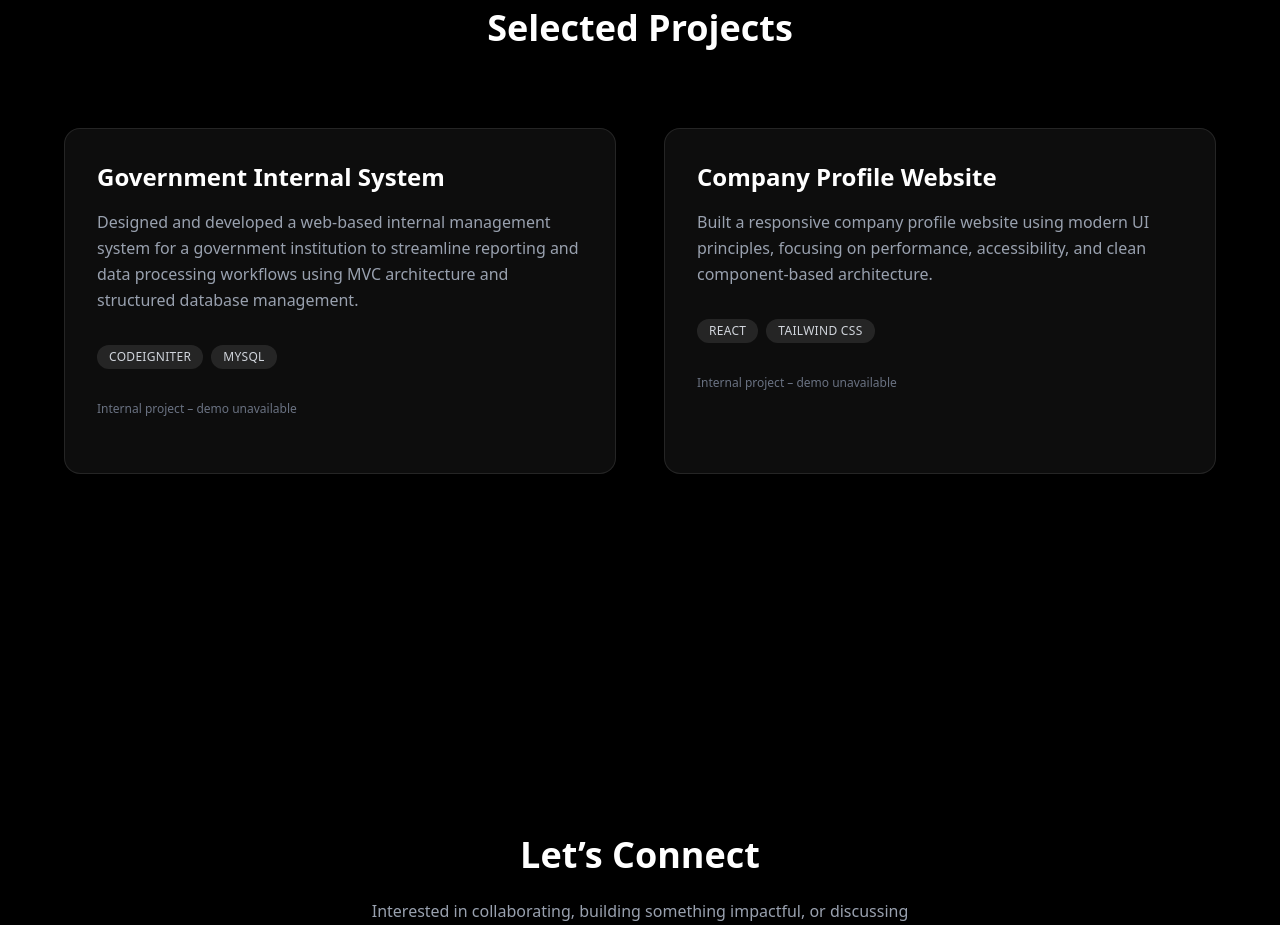
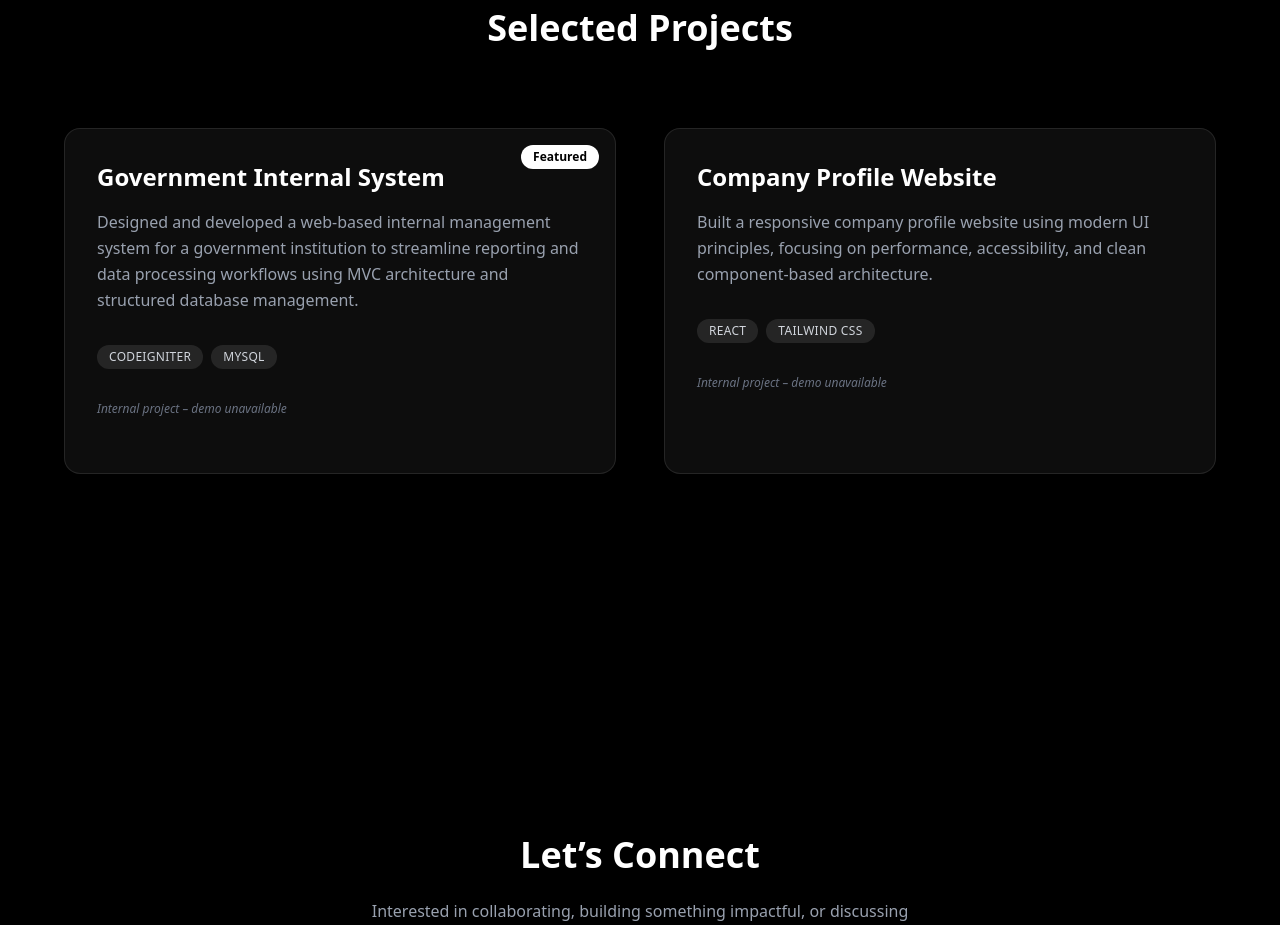
Before and after one commit to devchristov/portfolio, a React (Vite) app: page / in a window 1280 px wide. Shown: the part 3400-4325 px from the top of the page. Built offline with nearby package versions, Linux system fonts and the light colour scheme.

Commit message:
Update projects

```diff
--- a/src/sections/Projects.jsx
+++ b/src/sections/Projects.jsx
@@ -1,4 +1,5 @@
 import { ExternalLink, Github } from "lucide-react";
+import { motion } from "framer-motion";
 
 function Projects() {
   const projects = [
@@ -9,6 +10,7 @@ function Projects() {
       tech: ["CodeIgniter", "MySQL"],
       demo: null,
       github: null,
+      featured: true,
     },
     {
       title: "Company Profile Website",
@@ -17,6 +19,7 @@ function Projects() {
       tech: ["React", "Tailwind CSS"],
       demo: null,
       github: null,
+      featured: false,
     },
   ];
 
@@ -32,10 +35,20 @@ function Projects() {
 
         <div className="grid md:grid-cols-2 gap-12">
           {projects.map((project, index) => (
-            <div
+            <motion.div
               key={index}
-              className="group bg-white/5 border border-white/10 rounded-2xl p-8 backdrop-blur-sm hover:border-white/30 hover:-translate-y-2 hover:shadow-xl hover:shadow-white/5 transition-all duration-300"
+              initial={{ opacity: 0, y: 40 }}
+              whileInView={{ opacity: 1, y: 0 }}
+              transition={{ duration: 0.6, delay: index * 0.15 }}
+              viewport={{ once: true }}
+              className="group relative bg-white/5 border border-white/10 rounded-2xl p-8 backdrop-blur-sm hover:border-white/30 hover:-translate-y-3 hover:shadow-2xl hover:shadow-white/10 transition-all duration-500"
             >
+              {project.featured && (
+                <span className="absolute top-4 right-4 text-xs bg-white text-black px-3 py-1 rounded-full font-semibold">
+                  Featured
+                </span>
+              )}
+
               <h3 className="text-2xl font-semibold mb-4">{project.title}</h3>
 
               <p className="text-gray-400 mb-8 leading-relaxed">
@@ -46,7 +59,7 @@ function Projects() {
                 {project.tech.map((tech, i) => (
                   <span
                     key={i}
-                    className="text-xs uppercase tracking-wide bg-white/10 text-gray-300 px-3 py-1 rounded-full"
+                    className="text-xs uppercase tracking-wide bg-white/10 text-gray-300 px-3 py-1 rounded-full transition group-hover:bg-white/20"
                   >
                     {tech}
                   </span>
@@ -54,7 +67,7 @@ function Projects() {
               </div>
 
               {!project.demo && !project.github && (
-                <p className="text-xs text-gray-500 mb-6">
+                <p className="text-xs text-gray-500 mb-6 italic">
                   Internal project – demo unavailable
                 </p>
               )}
@@ -84,7 +97,7 @@ function Projects() {
                   </a>
                 )}
               </div>
-            </div>
+            </motion.div>
           ))}
         </div>
       </div>
```
